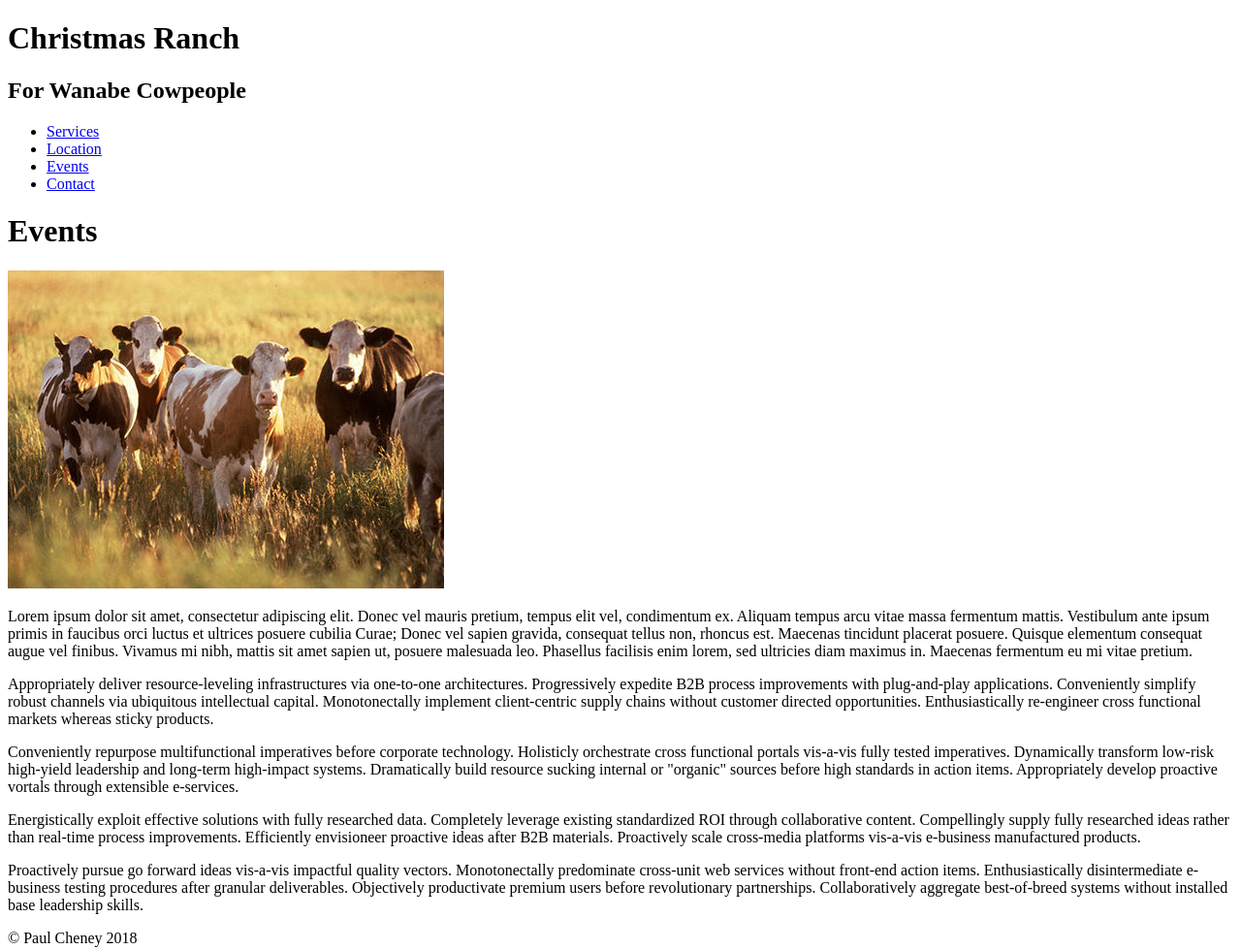
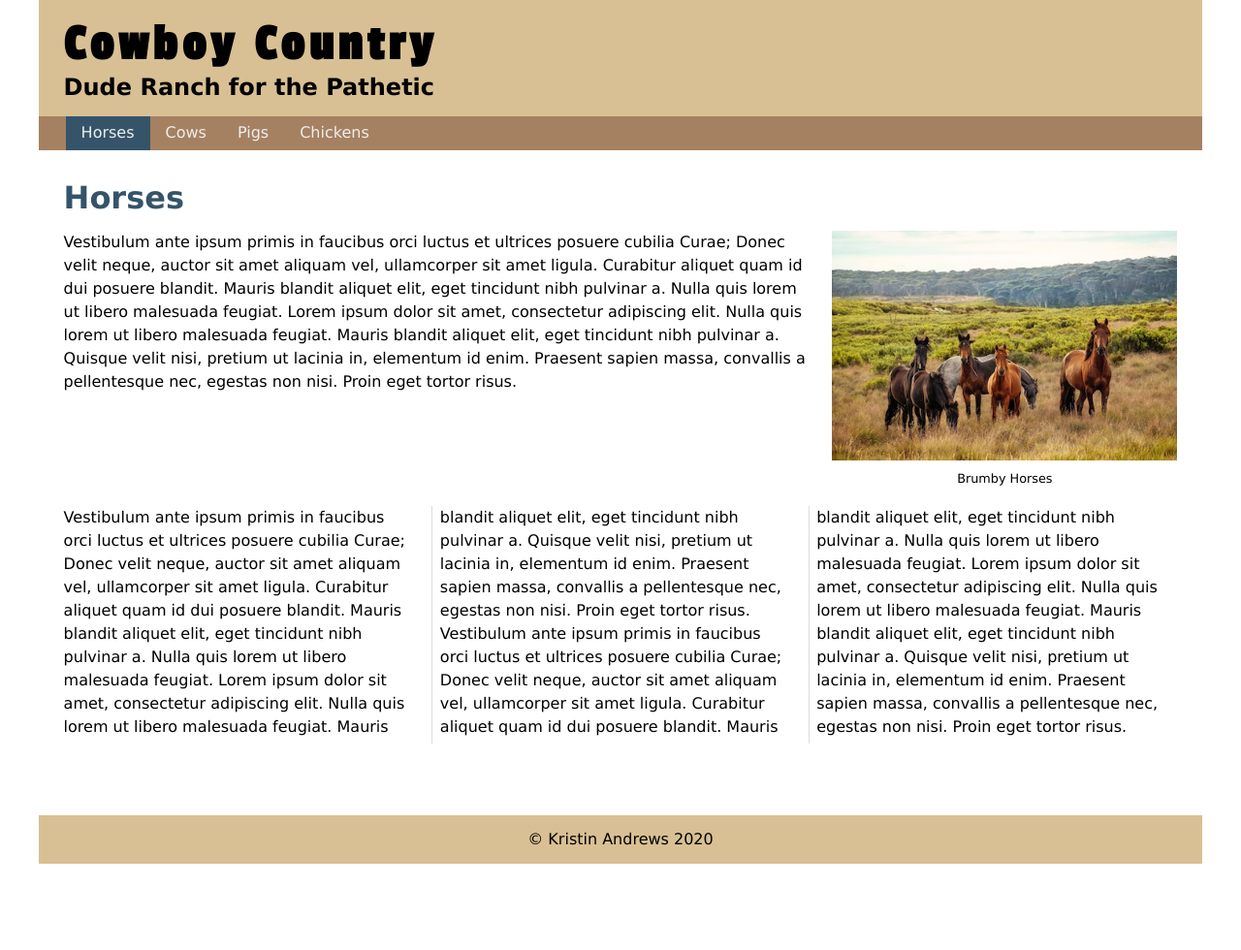
Before and after one commit to kand123/dgm2740-unit01-duderanch, a plain HTML site: page index.html in a window 1280 px wide. Shown: the whole page at 97% size. After the commit the page ends 891 px from the top, so only its background shows below. Drawn offline with Linux system fonts and the light colour scheme.

Commit message:
updated content

```diff
--- a/css/large.css
+++ b/css/large.css
@@ -0,0 +1,18 @@
+@media only screen and (min-width: 1028px) {
+
+nav li {width: auto;}
+nav a {padding: .5rem 1rem;}
+nav ul {padding-left: 2.3%;}
+main figure {
+    width: 31%;
+}
+div.news {
+    column-count: 3;
+    margin-bottom: 5%;
+}
+
+header, footer, nav, main {max-width: 75rem; margin: auto;}
+
+
+
+}
--- a/css/medium.css
+++ b/css/medium.css
@@ -0,0 +1,35 @@
+@media only screen and (min-width: 560px) {
+
+nav li {
+    float: left; width: 25%;
+}
+
+main figure {
+    float: right;
+    width: 48%;
+    margin-left: 2%;
+    padding-bottom: 1rem;
+}
+
+main p {
+    margin-top: 0;
+}
+
+div.news {
+    clear: both;
+    column-count:2;
+    column-rule: 1px solid #ddd;
+}
+
+header h1 {
+    letter-spacing: .1em;
+}
+
+header h2 {
+    font-size: 1.5rem;
+}
+
+
+
+
+}
--- a/css/small.css
+++ b/css/small.css
@@ -0,0 +1,106 @@
+* { -moz-box-sizing: border-box; -webkit-box-sizing: border-box; box-sizing: border-box; }
+
+/* body rules */
+
+body {
+    font-family: Verdana;
+    font-size: 16px;
+}
+
+/* header rules */
+
+header {
+    background-color: #A67951;
+    background-color: rgb(216, 192, 148);
+    padding: 1rem 2%;
+}
+
+header h1 {
+margin: 0;
+font-family: 'Alfa Slab One', cursive;
+font-family: 'Passion One', cursive;
+font-size: 3.3rem;
+letter-spacing: .04em;
+}
+
+header h2 {
+margin:0;
+font-size: 1.3rem;
+}
+
+/* nav rules */
+
+
+nav {
+    background-color: rgb(216, 192, 148);
+    background-color: rgb(165, 129, 97);
+}
+
+nav ul {margin: 0; padding: 0;}
+nav li {
+    list-style-type: none;
+}
+nav li.active {
+    background-color: #355469;
+}
+
+nav a {
+    display: block;
+    padding: .8rem 0;
+    color: #eee;
+    text-align: center;
+    text-decoration: none;
+
+}
+
+nav a:hover {
+    background-color: #466e8a;
+}
+
+
+/* main rules */
+
+main {
+    padding: 1rem 2%;
+    display: block;
+    line-height: 1.5rem;
+}
+
+main h1 {
+    color: rgb(111, 129, 62);
+    color: #355469;
+}
+
+main figure img {width: 100%;}
+
+main figure {
+    width: 100%;
+    margin: 0;
+}
+
+main figcaption {
+    text-align: center; font-size: .8rem;
+}
+
+main p {
+    padding-right: 2%;
+}
+
+/* footer */
+
+footer {
+    text-align: center;
+    margin-top: 5%;
+    padding: 1rem 2%;
+    background-color: rgb(216, 192, 148);
+}
+
+
+
+
+
+.clearfix:after {
+    content: "";
+    display: table;
+    clear: both;
+}
--- a/index.html
+++ b/index.html
@@ -2,55 +2,56 @@
 <html lang="en">
 <head>
 <meta charset="utf-8">
-<meta name="description" content="Fill Me In">
-<meta name="author" content="John Doe">
-<title>Events: Christmas Ranch</title>
+<meta name="description" content="All about Ranches, Horses, Cows, Pigs, and Chickens">
+<meta name="author" content="Kristin Andrews">
+<title>Horses: Cowboy Country</title>
 
-
+<meta name="viewport" content="width=device-width, initial-scale=1, maximum-scale=1">
+<link href="https://fonts.googleapis.com/css?family=Passion+One&display=swap" rel="stylesheet">
 
 <!-- STYLE SHEETS -->
-<link href="css/styles.css" rel="stylesheet">
+<link href="css/normalize.css" rel="stylesheet">
+<link href="css/small.css" rel="stylesheet">
+<link href="css/medium.css" rel="stylesheet">
+<link href="css/large.css" rel="stylesheet">
 
 </head>
 
-<body>
+
 <body>
 <header>
-  <h1>Christmas Ranch</h1>
-  <h2>For Wanabe Cowpeople</h2>
+  <h1>Cowboy Country</h1>
+  <h2>Dude Ranch for the Pathetic</h2>
 </header>
 
-<nav>
+<nav class="clearfix">
 <ul>
-  <li><a href="index.html">Services</a></li>
-  <li><a href="#">Location</a></li>
-  <li><a href="#">Events</a></li>
-  <li><a href="#">Contact</a></li>
+  <li class="active"><a href="index.html">Horses</a></li>
+  <li><a href="#">Cows</a></li>
+  <li><a href="#">Pigs</a></li>
+  <li><a href="#">Chickens</a></li>
 </ul>
 </nav>
 
 <main>
 
-    <h1>Events</h1>
+    <h1>Horses</h1>
+    <figure>
+    <img src="images/horses.jpg" alt="Brumby Horses">
+    <figcaption>Brumby Horses</figcaption>
+  </figure>
+    <p>Vestibulum ante ipsum primis in faucibus orci luctus et ultrices posuere cubilia Curae; Donec velit neque, auctor sit amet aliquam vel, ullamcorper sit amet ligula. Curabitur aliquet quam id dui posuere blandit. Mauris blandit aliquet elit, eget tincidunt nibh pulvinar a. Nulla quis lorem ut libero malesuada feugiat. Lorem ipsum dolor sit amet, consectetur adipiscing elit. Nulla quis lorem ut libero malesuada feugiat. Mauris blandit aliquet elit, eget tincidunt nibh pulvinar a. Quisque velit nisi, pretium ut lacinia in, elementum id enim. Praesent sapien massa, convallis a pellentesque nec, egestas non nisi. Proin eget tortor risus.</p>
+    <div class="news">
+    <p>Vestibulum ante ipsum primis in faucibus orci luctus et ultrices posuere cubilia Curae; Donec velit neque, auctor sit amet aliquam vel, ullamcorper sit amet ligula. Curabitur aliquet quam id dui posuere blandit. Mauris blandit aliquet elit, eget tincidunt nibh pulvinar a. Nulla quis lorem ut libero malesuada feugiat. Lorem ipsum dolor sit amet, consectetur adipiscing elit. Nulla quis lorem ut libero malesuada feugiat. Mauris blandit aliquet elit, eget tincidunt nibh pulvinar a. Quisque velit nisi, pretium ut lacinia in, elementum id enim. Praesent sapien massa, convallis a pellentesque nec, egestas non nisi. Proin eget tortor risus. Vestibulum ante ipsum primis in faucibus orci luctus et ultrices posuere cubilia Curae; Donec velit neque, auctor sit amet aliquam vel, ullamcorper sit amet ligula. Curabitur aliquet quam id dui posuere blandit. Mauris blandit aliquet elit, eget tincidunt nibh pulvinar a. Nulla quis lorem ut libero malesuada feugiat. Lorem ipsum dolor sit amet, consectetur adipiscing elit. Nulla quis lorem ut libero malesuada feugiat. Mauris blandit aliquet elit, eget tincidunt nibh pulvinar a. Quisque velit nisi, pretium ut lacinia in, elementum id enim. Praesent sapien massa, convallis a pellentesque nec, egestas non nisi. Proin eget tortor risus.</p>
 
-    <img src="images/cows.jpg" alt="Herford Cows">
-    <p>Lorem ipsum dolor sit amet, consectetur adipiscing elit. Donec vel mauris pretium, tempus elit vel, condimentum ex. Aliquam tempus arcu vitae massa fermentum mattis. Vestibulum ante ipsum primis in faucibus orci luctus et ultrices posuere cubilia Curae; Donec vel sapien gravida, consequat tellus non, rhoncus est. Maecenas tincidunt placerat posuere. Quisque elementum consequat augue vel finibus. Vivamus mi nibh, mattis sit amet sapien ut, posuere malesuada leo. Phasellus facilisis enim lorem, sed ultricies diam maximus in. Maecenas fermentum eu mi vitae pretium.</p>
 
-    <div>
-    <p>Appropriately deliver resource-leveling infrastructures via one-to-one architectures. Progressively expedite B2B process improvements with plug-and-play applications. Conveniently simplify robust channels via ubiquitous intellectual capital. Monotonectally implement client-centric supply chains without customer directed opportunities. Enthusiastically re-engineer cross functional markets whereas sticky products.</p>
-
-    <p>Conveniently repurpose multifunctional imperatives before corporate technology. Holisticly orchestrate cross functional portals vis-a-vis fully tested imperatives. Dynamically transform low-risk high-yield leadership and long-term high-impact systems. Dramatically build resource sucking internal or "organic" sources before high standards in action items. Appropriately develop proactive vortals through extensible e-services.</p>
-
-    <p>Energistically exploit effective solutions with fully researched data. Completely leverage existing standardized ROI through collaborative content. Compellingly supply fully researched ideas rather than real-time process improvements. Efficiently envisioneer proactive ideas after B2B materials. Proactively scale cross-media platforms vis-a-vis e-business manufactured products.</p>
-
-    <p>Proactively pursue go forward ideas vis-a-vis impactful quality vectors. Monotonectally predominate cross-unit web services without front-end action items. Enthusiastically disintermediate e-business testing procedures after granular deliverables. Objectively productivate premium users before revolutionary partnerships. Collaboratively aggregate best-of-breed systems without installed base leadership skills.</p>
     </div>
 
 
 </main>
 
 <footer>
-&copy; Paul Cheney 2018
+&copy; Kristin Andrews 2020
 </footer>
 </body>
 </html>
```
Also changed, not shown: images/horses.jpg (added), 2 other files.
